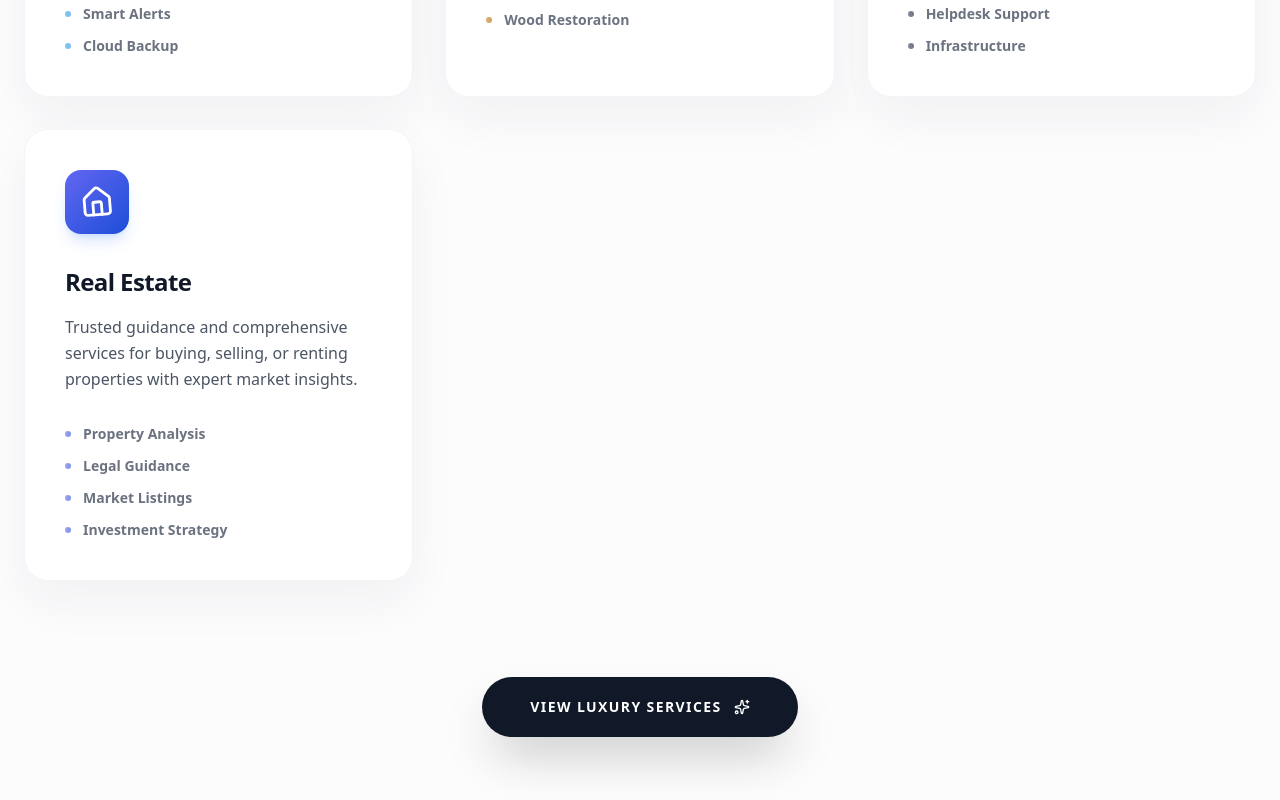
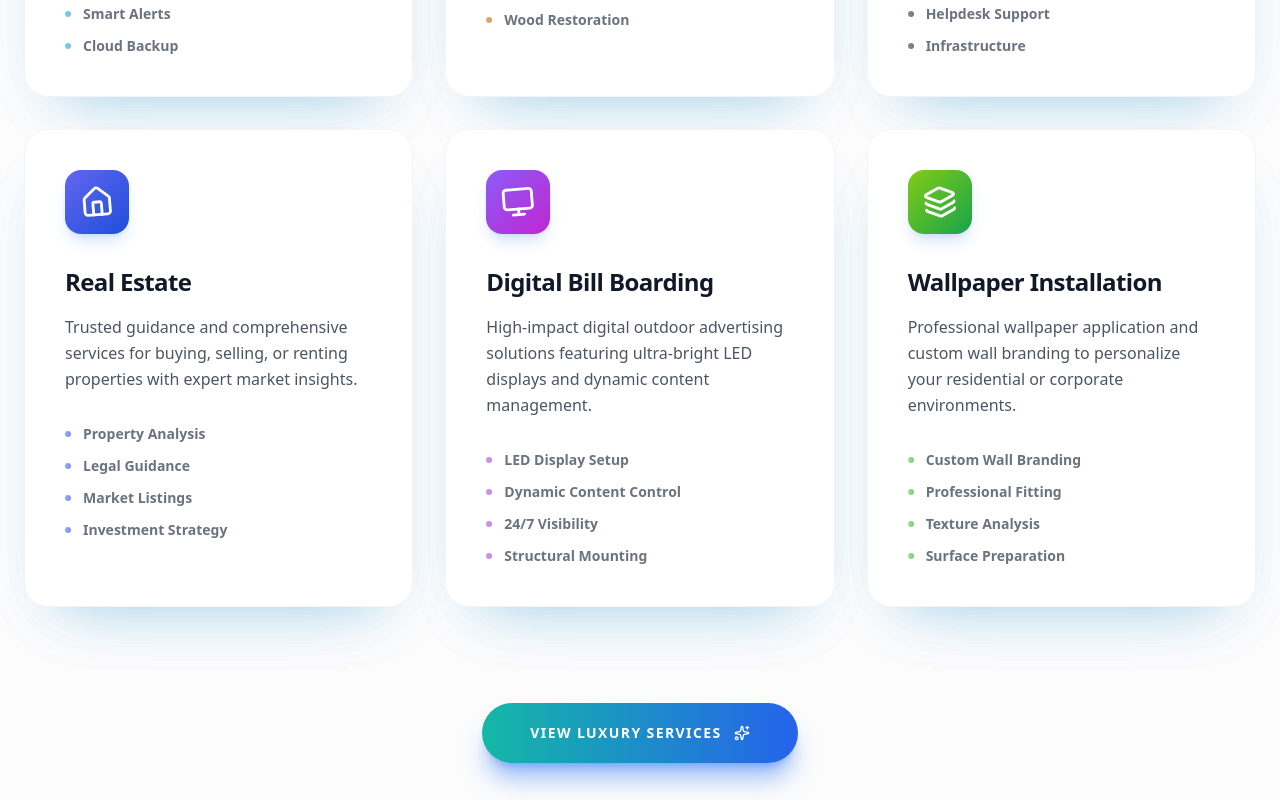
Before and after one commit to codewith-adnan/wearethogether, a React (Vite) app: page / in a window 1280 px wide. Shown: the part 5780-6580 px from the top of the page. Built offline with nearby package versions, Linux system fonts and the light colour scheme.

Commit message:
complete almost

```diff
--- a/src/components/Services.jsx
+++ b/src/components/Services.jsx
@@ -11,7 +11,9 @@ import {
   Paintbrush,
   Camera,
   Hammer,
-  Home
+  Home,
+  Monitor,
+  Layers
 } from 'lucide-react';
 import MagneticButton from './MagneticButton';
 
@@ -95,6 +97,22 @@ const coreServices = [
     description: "Trusted guidance and comprehensive services for buying, selling, or renting properties with expert market insights.",
     features: ["Property Analysis", "Legal Guidance", "Market Listings", "Investment Strategy"],
     color: "from-indigo-500 to-blue-700"
+  },
+  {
+    id: 11,
+    icon: Monitor,
+    title: "Digital Bill Boarding",
+    description: "High-impact digital outdoor advertising solutions featuring ultra-bright LED displays and dynamic content management.",
+    features: ["LED Display Setup", "Dynamic Content Control", "24/7 Visibility", "Structural Mounting"],
+    color: "from-violet-500 to-fuchsia-600"
+  },
+  {
+    id: 12,
+    icon: Layers,
+    title: "Wallpaper Installation",
+    description: "Professional wallpaper application and custom wall branding to personalize your residential or corporate environments.",
+    features: ["Custom Wall Branding", "Professional Fitting", "Texture Analysis", "Surface Preparation"],
+    color: "from-lime-500 to-green-600"
   }
 ];
 
@@ -119,7 +137,7 @@ const ServiceCard = ({ service }) => {
   return (
     <motion.div
       whileHover={{ y: -10 }}
-      className="relative p-10 bg-white rounded-3xl border border-gray-100 shadow-[0_20px_50px_rgba(31,41,55,0.05)] hover:shadow-[0_40px_70px_rgba(37,99,235,0.1)] transition-all duration-500 group overflow-hidden"
+      className="relative p-10 bg-white rounded-3xl border border-gray-100 shadow-[0_30px_60px_-35px_rgba(37,99,235,0.25),0_30px_60px_-35px_rgba(20,184,166,0.25)] hover:shadow-[0_40px_80px_-25px_rgba(37,99,235,0.3)] transition-all duration-500 group overflow-hidden"
     >
       <div className={`absolute top-0 right-0 w-32 h-32 bg-gradient-to-br ${service.color} opacity-0 group-hover:opacity-5 -translate-y-1/2 translate-x-1/2 rounded-full blur-3xl transition-opacity duration-500`}></div>
 
@@ -192,10 +210,10 @@ const Services = () => {
             <MagneticButton distance={0.5}>
               <button
                 onClick={() => setShowLuxury(!showLuxury)}
-                className="px-12 py-5 rounded-full bg-gray-900 text-white font-bold tracking-widest text-xs md:text-sm shadow-2xl hover:bg-blue-600 transition-all duration-300 flex items-center gap-3 active:scale-95 group"
+                className="px-12 py-5 rounded-full bg-gradient-to-r from-teal-500 to-blue-600 text-white font-bold tracking-widest text-xs md:text-sm shadow-xl shadow-blue-500/50 transform transition-all duration-300 hover:scale-105 hover:shadow-blue-500/60 active:scale-95 flex items-center gap-3 group"
               >
                 {showLuxury ? 'CLOSE GALLERY' : 'VIEW LUXURY SERVICES'}
-                <Sparkles className={`w-4 h-4 transition-transform duration-500 ${showLuxury ? 'rotate-180 text-blue-300' : 'group-hover:scale-125'}`} />
+                <Sparkles className={`w-4 h-4 transition-transform duration-500 ${showLuxury ? 'rotate-180 text-blue-200' : 'group-hover:scale-125'}`} />
               </button>
             </MagneticButton>
           </motion.div>
--- a/src/components/Work.jsx
+++ b/src/components/Work.jsx
@@ -100,11 +100,12 @@ const Work = () => {
                     alt={project.title}
                     className="w-full h-full object-cover"
                   />
-                  <div className="absolute inset-0 bg-gradient-to-t from-gray-900/80 via-transparent to-transparent opacity-0 group-hover:opacity-100 transition-opacity duration-300"></div>
+                  <div className="absolute inset-0 bg-gradient-to-t from-gray-900/80 via-transparent to-transparent opacity-100 transition-opacity duration-300"></div>
+
                 </div>
 
                 <div className="p-8">
-                  <h3 className="text-2xl font-bold text-gray-900 mb-3 group-hover:text-blue-600 transition-colors duration-300">
+                  <h3 className="text-2xl font-bold  mb-3 text-blue-600 transition-colors duration-300">
                     {project.title}
                   </h3>
                   <p className="text-gray-600 leading-relaxed">
```
